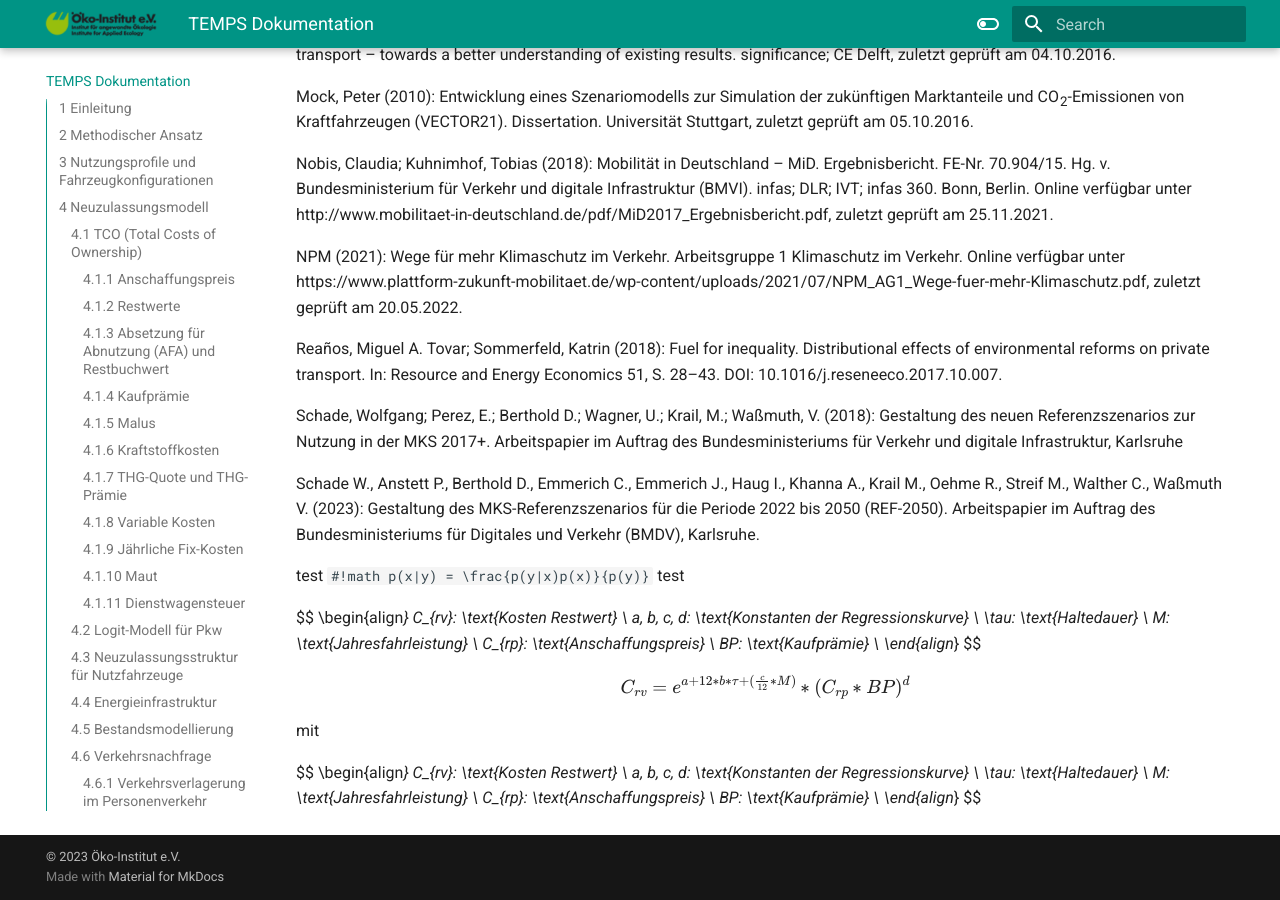
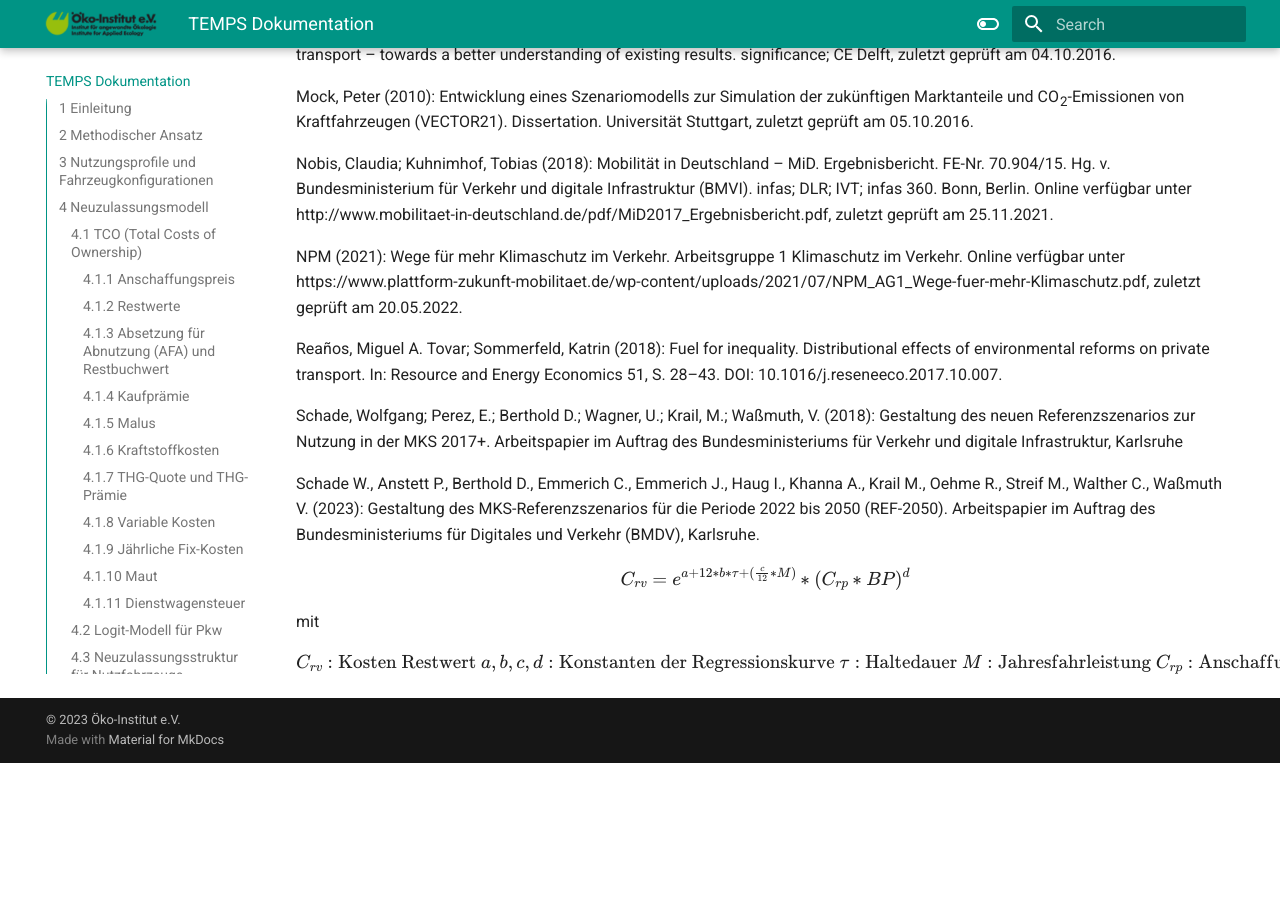
Before and after one commit to wolfgoerz/TEMPS_documentation, an MkDocs documentation site: the page built from docs/index.md, in a window 1280 px wide and 900 px high, scrolled down 13722 px. Built offline with MkDocs 1.6.1 and Material for MkDocs 9.7.7, drawn with Linux system fonts in a browser that asks for light colours; formulas are drawn with MathJax 3; after the commit the page ends 14485 px from its top, so only the background shows below that.

Commit message:
Update index.md

```diff
--- a/docs/index.md
+++ b/docs/index.md
@@ -377,18 +377,6 @@ Schade, Wolfgang; Perez, E.; Berthold D.; Wagner, U.; Krail, M.; Waßmuth, V. (2
 <a id="Schade_2023"></a>
 Schade W., Anstett P., Berthold D., Emmerich C., Emmerich J., Haug I., Khanna A., Krail M., Oehme R., Streif M., Walther C., Waßmuth V. (2023): Gestaltung des MKS-Referenzszenarios für die Periode 2022 bis 2050 (REF-2050). Arbeitspapier im Auftrag des Bundesministeriums für Digitales und Verkehr (BMDV), Karlsruhe.
 
-test `#!math p(x|y) = \frac{p(y|x)p(x)}{p(y)}` test
-
-$$
-\begin{align*}
-  C_{rv}: \text{Kosten Restwert} \\
-  a, b, c, d: \text{Konstanten der Regressionskurve} \\
-  \tau: \text{Haltedauer} \\
-  M: \text{Jahresfahrleistung} \\
-  C_{rp}: \text{Anschaffungspreis} \\
-  BP: \text{Kaufprämie} \\
-\end{align*}
-$$
 
 $$
 C_{rv} =  e^{a+12 * b * \tau + (\frac{c}{12} * M)} * (C_{rp} * BP)^{d}
@@ -397,12 +385,10 @@ $$
 mit
 
 $$
-\begin{align*}
   C_{rv}: \text{Kosten Restwert} \\
   a, b, c, d: \text{Konstanten der Regressionskurve} \\
   \tau: \text{Haltedauer} \\
   M: \text{Jahresfahrleistung} \\
   C_{rp}: \text{Anschaffungspreis} \\
   BP: \text{Kaufprämie} \\
-\end{align*}
 $$
```
